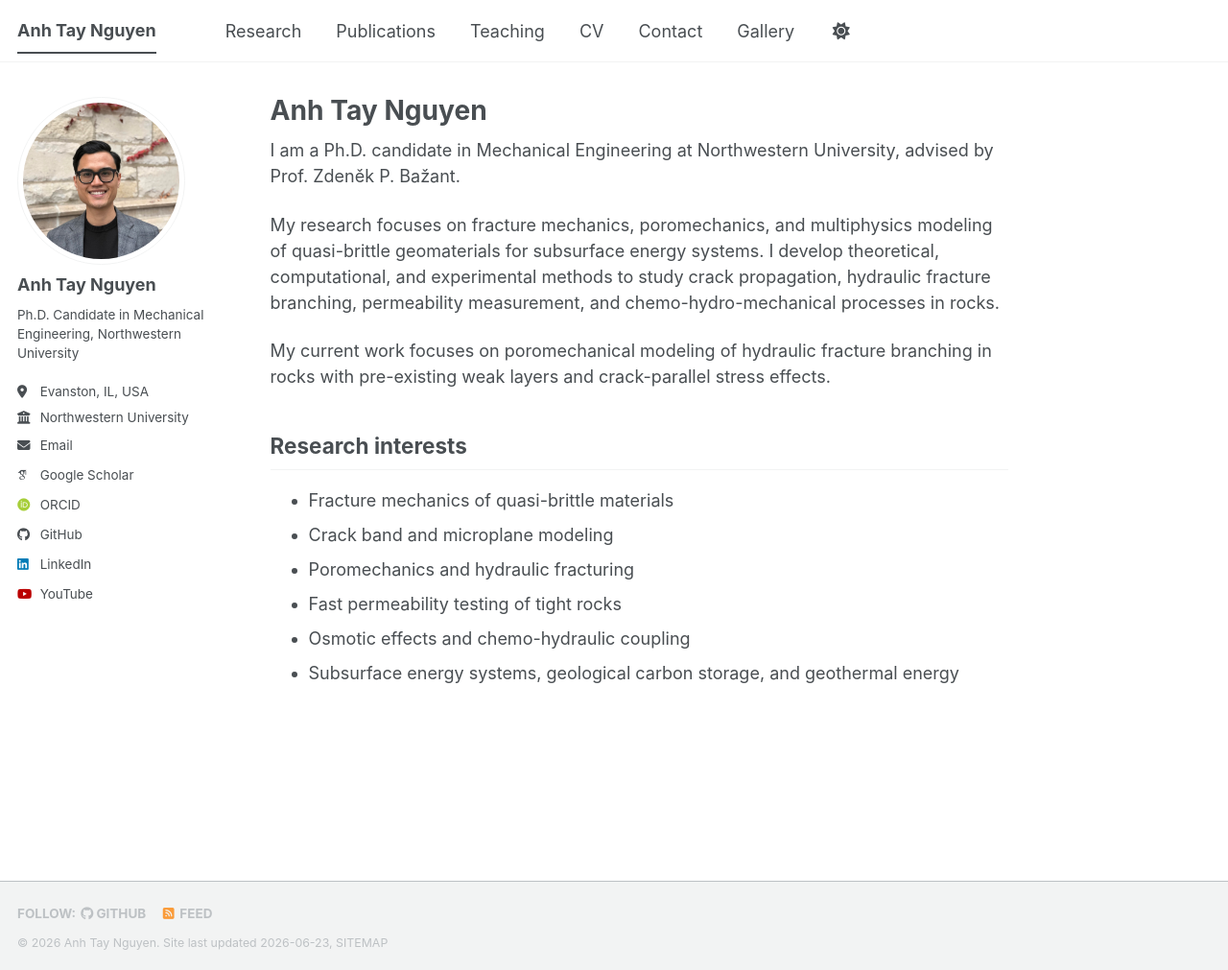
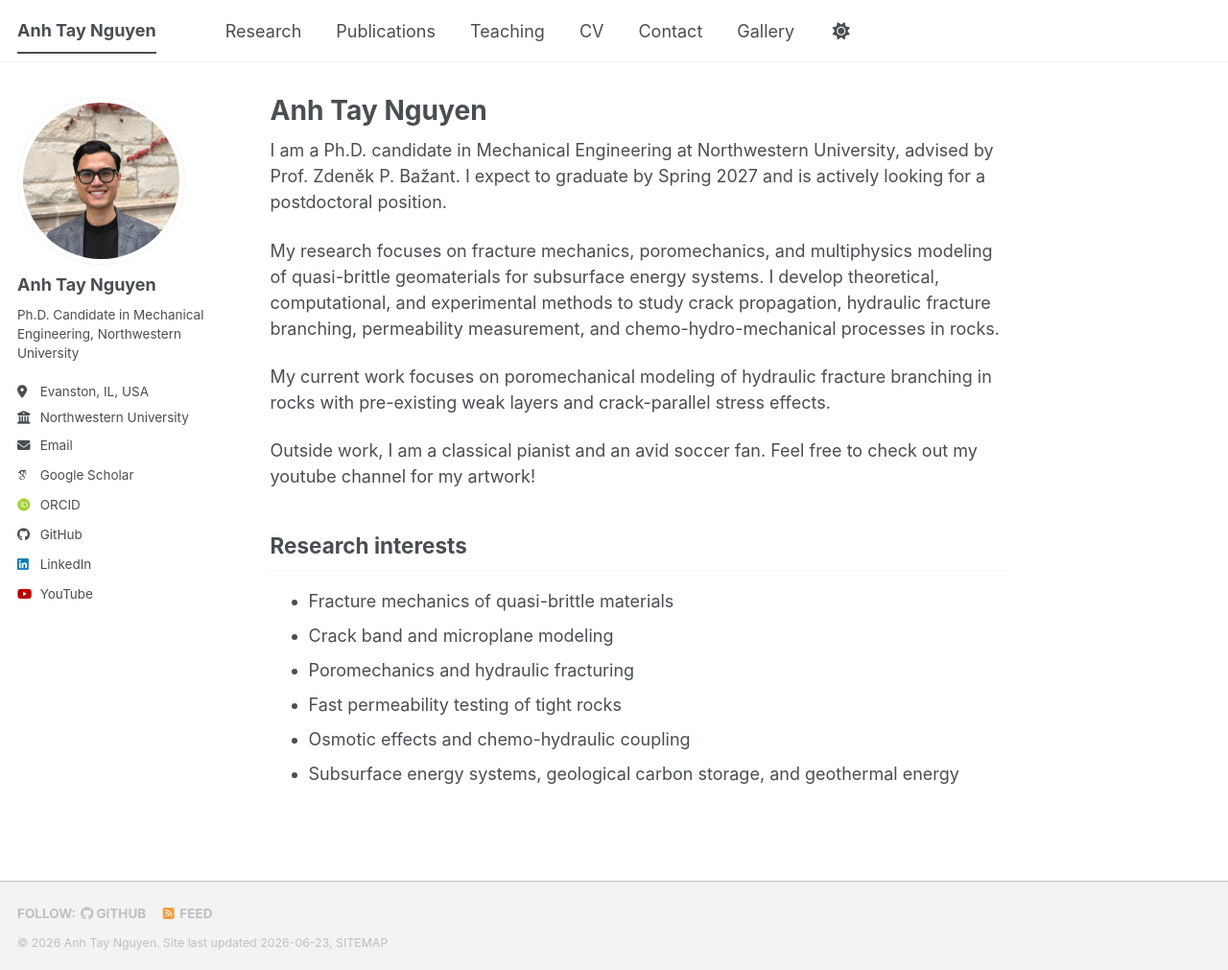
Before and after one commit to anhtaynguyen/anhtaynguyen.github.io, a Jekyll site: the page built from _pages/about.md, in a window 1280 px wide and 1011 px high. Shown: the whole window at 96% size. Built offline with Jekyll 4.4.1, drawn with Linux system fonts in a browser that asks for light colours; some web fonts are replaced; a script bundle is joined from its source files by our own code; library files that are not in the unit come from our copies.

Commit message:
Update about.md

```diff
--- a/_pages/about.md
+++ b/_pages/about.md
@@ -7,11 +7,13 @@ redirect_from:
   - /about.html
 ---
 
-I am a Ph.D. candidate in Mechanical Engineering at Northwestern University, advised by Prof. Zdeněk P. Bažant.
+I am a Ph.D. candidate in Mechanical Engineering at Northwestern University, advised by Prof. Zdeněk P. Bažant. I expect to graduate by Spring 2027 and is actively looking for a postdoctoral position.
 
 My research focuses on fracture mechanics, poromechanics, and multiphysics modeling of quasi-brittle geomaterials for subsurface energy systems. I develop theoretical, computational, and experimental methods to study crack propagation, hydraulic fracture branching, permeability measurement, and chemo-hydro-mechanical processes in rocks.
 
 My current work focuses on poromechanical modeling of hydraulic fracture branching in rocks with pre-existing weak layers and crack-parallel stress effects.
+
+Outside work, I am a classical pianist and an avid soccer fan. Feel free to check out my youtube channel for my artwork!
 
 ## Research interests
 
```
